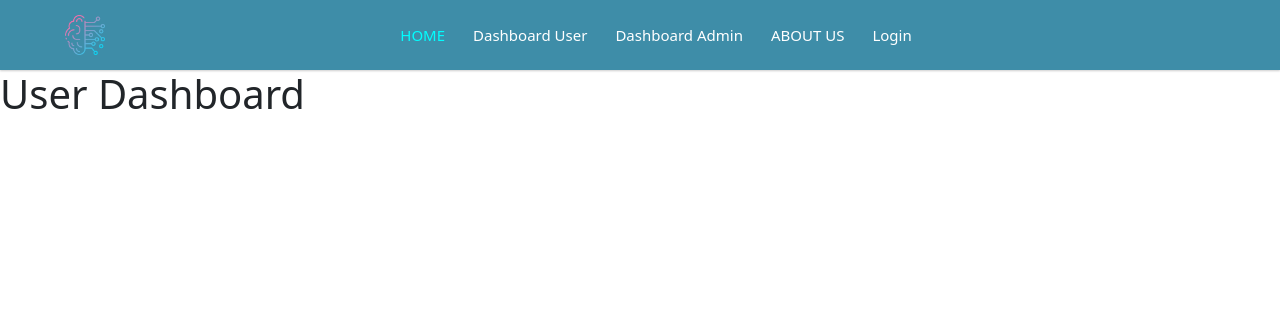
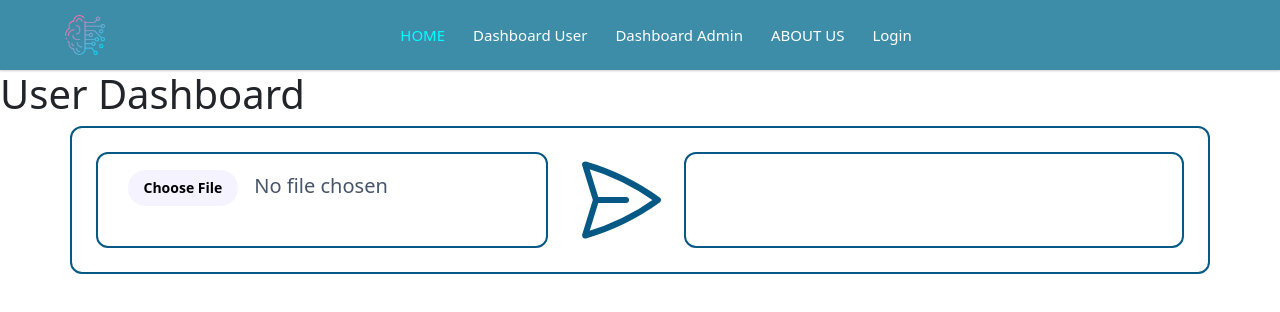
Before and after one commit to tranhuuvinh1109/LapTrinhMangNangCao, a React (Create React App) app: page /user/dashboard in a window 1280 px wide. Shown: the top 312 px of the page. Built offline with nearby package versions, Linux system fonts and the light colour scheme; no server answers.

Commit message:
done component image classifier

```diff
--- /dev/null
+++ b/src/pages/DashboardUser/components/ImageClassifier/index.jsx
@@ -0,0 +1,158 @@
+import axios from "axios";
+import { useState } from "react";
+import "./styles.css";
+import { RefreshIcon, TrashIcon } from "@heroicons/react/solid";
+
+export default function ImageClassifier() {
+  const [imageURL, setImageURL] = useState(""); // State lưu đường dẫn ảnh
+  const [showInput, setShowInput] = useState(true); // State để ẩn/hiện input file
+  const [rotationAngle, setRotationAngle] = useState(0);
+  const [showPredictedLabel, setShowPredictedLabel] = useState(false);
+  const [predictedLabel, setPredictedLabel] = useState("");
+  const [predictedAccuracy, setPredictedAccuracy] = useState(0);
+  const [showPredictedInfo, setShowPredictedInfo] = useState(false);
+  const [rotation, setRotation] = useState(0);
+
+  // Xử lý sự kiện khi người dùng chọn hình ảnh từ máy tính
+  async function handleImageUpload(event) {
+    const file = event.target.files[0];
+    const reader = new FileReader();
+
+    reader.onload = () => {
+      if (reader.readyState === 2) {
+        // Lấy đường dẫn của ảnh và cập nhật state
+        setImageURL(reader.result);
+        setShowInput(false); // Ẩn input file sau khi đã tải lên
+      }
+    };
+
+    reader.readAsDataURL(file);
+
+    const fakePredictedLabel = "Fake Label XYZ";
+    const fakePredictedAccuracy = Math.random() * 100; // Random accuracy for demonstration
+
+    // Update the state with the fake predicted label and accuracy
+    setPredictedLabel(fakePredictedLabel);
+    setPredictedAccuracy(fakePredictedAccuracy);
+    setShowPredictedInfo(true); // Show the predicted info
+
+    // For this example, hide the predicted info after a few seconds
+    setTimeout(() => {
+      setShowPredictedInfo(false);
+    }, 5000); // Simulate hiding after 5 seconds
+
+    // For this example, we'll set a fake predicted label after a delay
+    setTimeout(() => {
+      setShowPredictedLabel(true);
+    }, 2000); // Simulate a delay for processing
+  }
+
+  function handleRemoveImage() {
+    setImageURL(""); // Xoá ảnh
+    setShowInput(true); // Hiển thị lại input
+  }
+
+  const handleRotateImage = (event) => {
+    event.preventDefault();
+    setRotation(rotation + 90);
+  };
+
+  return (
+    <>
+      <div className="container mx-auto border-sky-800 border-2 rounded-xl p-4">
+        <div className="flex">
+          {/* Cột 1 */}
+          <div className="flex-1 mr-2 border-sky-800 border-2 rounded-xl py-2">
+            <div className="h-5/6 mt-2">
+              <form className="flex items-center space-x-6 justify-center">
+                {imageURL && (
+                  <div className="container mx-auto relative flex items-center justify-center">
+                    <img
+                      src={imageURL}
+                      alt="Uploaded"
+                      className={`object-fill h-48 w-48 rounded-xl`}
+                      style={{ transform: `rotate(${rotation}deg)` }}
+                    />
+
+                    <div className="absolute top-0 right-0 mr-2 flex">
+                      <button
+                        className="mr-2 bg-blue-500 hover:bg-blue-600 text-white font-semibold py-2 px-4 rounded-full"
+                        onClick={handleRotateImage} // Gọi hàm rotate ảnh
+                      >
+                        <RefreshIcon className="w-5 h-5" />
+                      </button>
+                      <button
+                        className="bg-red-500 hover:bg-red-600 text-white font-semibold py-2 px-4 rounded-full"
+                        onClick={handleRemoveImage} // Gọi hàm xoá ảnh
+                      >
+                        <TrashIcon className="w-5 h-5" />
+                      </button>
+                    </div>
+                  </div>
+                )}
+                {showInput && (
+                  <input
+                    type="file"
+                    className="text-xl text-slate-600 file:mr-4 file:py-2 file:px-4 file:rounded-full file:border-0 file:text-sm file:font-semibold file:bg-violet-50 hover:file:bg-violet-100 file:cursor-pointer "
+                    placeholder="Upload an image"
+                    onChange={handleImageUpload}
+                  />
+                )}
+              </form>
+            </div>
+            <div className="h-max flex justify-around">
+              {imageURL && ( // Show the buttons only if an image is uploaded
+                <>
+                  <button
+                    type="submit"
+                    class="py-2 px-4 rounded-full bg-sky-500 hover:bg-sky-600 text-white font-semibold text-sm"
+                  >
+                    Clear
+                  </button>
+                  <button
+                    type="submit"
+                    class="py-2 px-4 rounded-full bg-red-500 hover:bg-red-600 text-white font-semibold text-sm"
+                  >
+                    Submit
+                  </button>
+                </>
+              )}
+            </div>
+          </div>
+
+          {/* Cột 2 */}
+          <div className="flex-none my-auto mx-3">
+            <svg
+              xmlns="http://www.w3.org/2000/svg"
+              fill="none"
+              viewBox="0 0 24 24"
+              strokeWidth={1.5}
+              stroke="currentColor"
+              className="w-24 h-24 text-sky-800"
+            >
+              <path
+                strokeLinecap="round"
+                strokeLinejoin="round"
+                d="M6 12L3.269 3.126A59.768 59.768 0 0121.485 12 59.77 59.77 0 013.27 20.876L5.999 12zm0 0h7.5"
+              />
+            </svg>
+          </div>
+          <div className="flex-1 border-sky-800 border-2 rounded-xl p-4">
+            {showPredictedLabel && imageURL && (
+              <div>
+                <div className="border-sky-800 border-2 rounded-xl p-2 mb-2">
+                  <h1>Fake Predicted Label:</h1>
+                  <p>Fake Label XYZ</p>
+                </div>
+                <div className="border-sky-800 border-2 rounded-xl p-2">
+                  <h1>Accuracy:</h1>
+                  <p>{predictedAccuracy.toFixed(2)}%</p>
+                </div>
+              </div>
+            )}
+          </div>
+        </div>
+      </div>
+    </>
+  );
+}
--- /dev/null
+++ b/src/pages/DashboardUser/components/ImageClassifier/styles.css
@@ -0,0 +1,3 @@
+.rotate-image {
+  transform: rotate(90deg); /* Rotate 90 degrees */
+}
--- a/src/pages/DashboardUser/index.jsx
+++ b/src/pages/DashboardUser/index.jsx
@@ -1,15 +1,14 @@
-import React from 'react'
-import './DashboardUser.css'
-
+import React from "react";
+import "./DashboardUser.css";
+import ImageClassifier from "./components/ImageClassifier";
 
 const DashboardUser = () => {
-	return (
-		<div>
-			<h1>
-				User Dashboard
-			</h1>
-		</div>
-	)
-}
+  return (
+    <div>
+      <h1>User Dashboard</h1>
+      <ImageClassifier />
+    </div>
+  );
+};
 
-export default DashboardUser
+export default DashboardUser;
```
